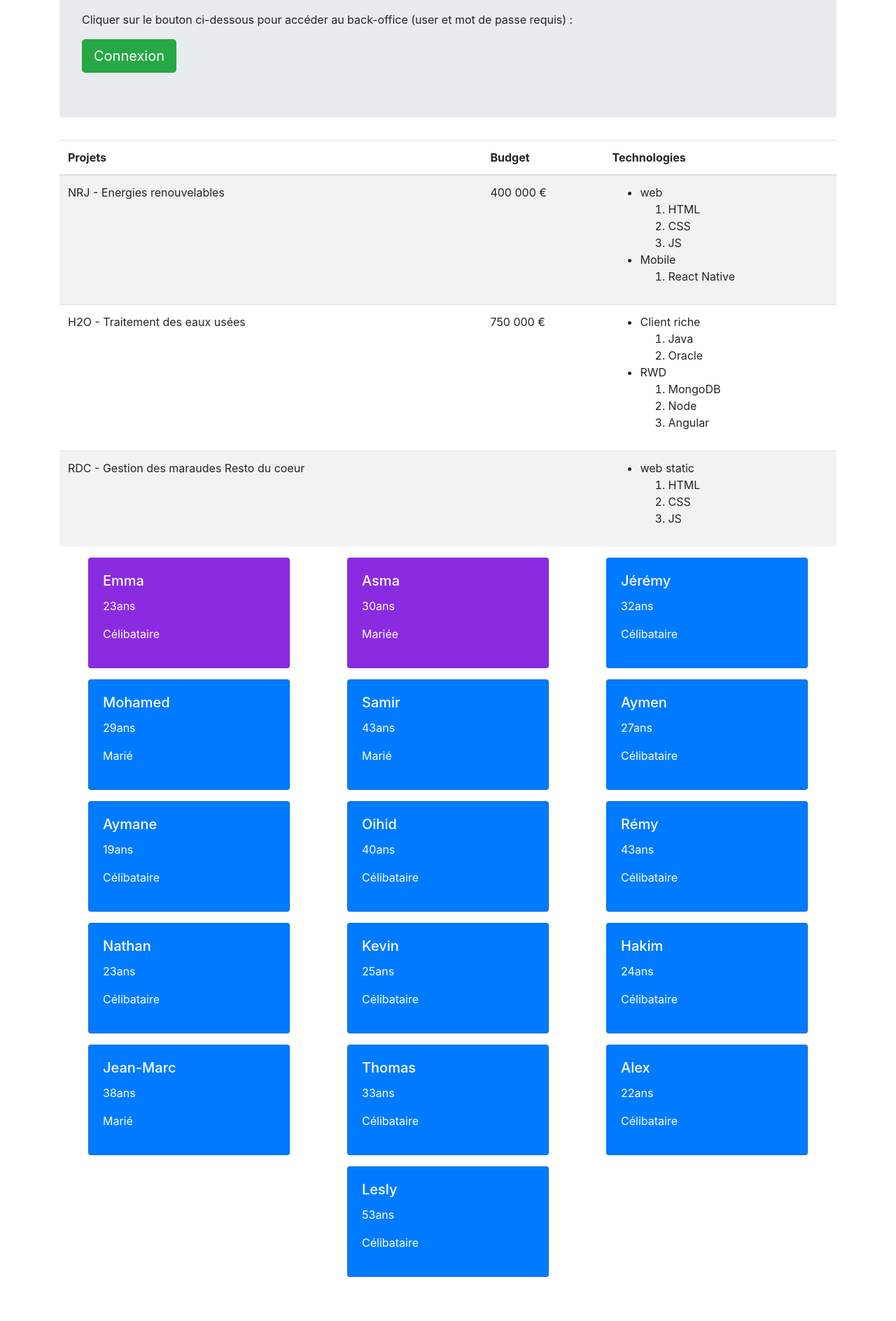
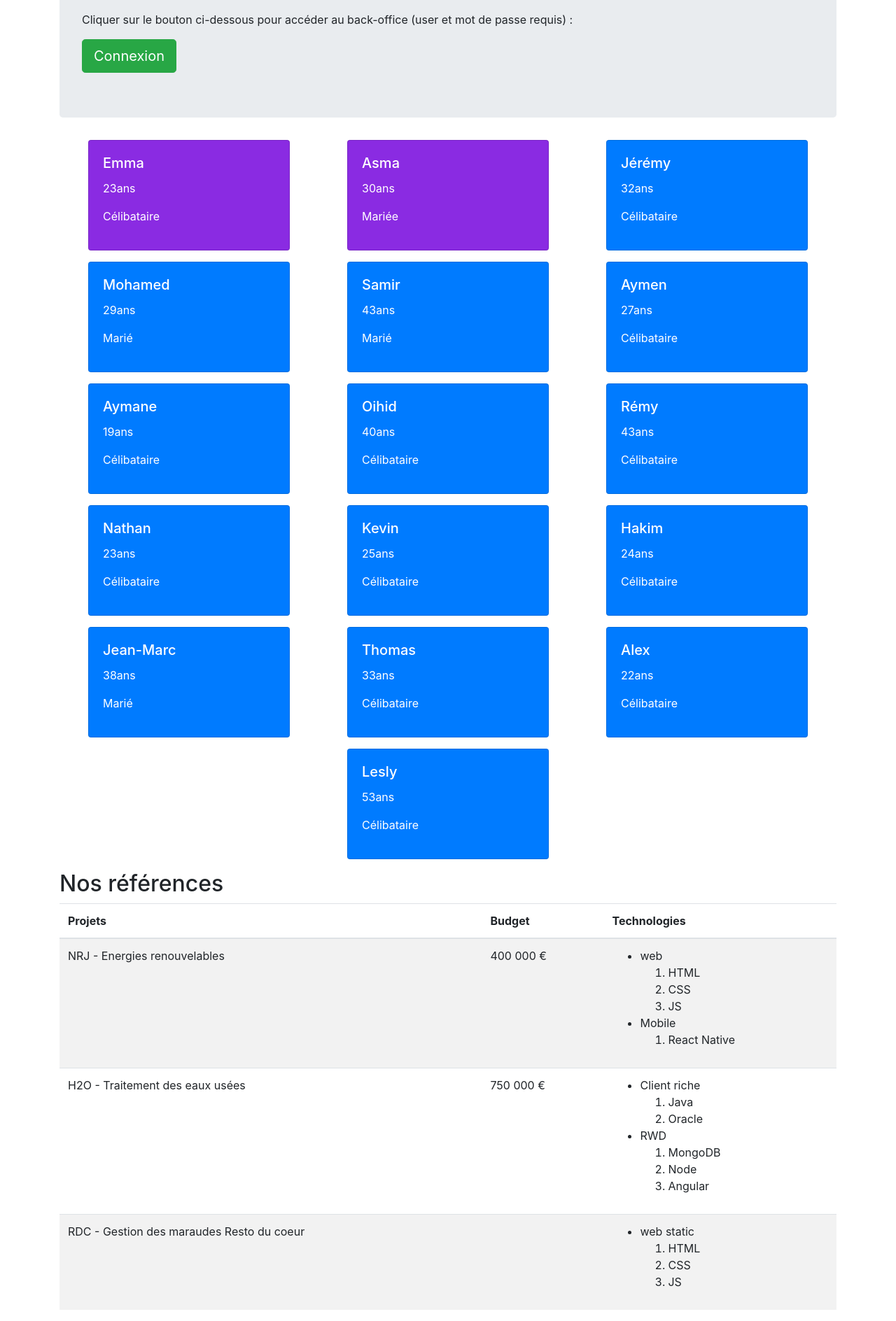
Before and after one commit to nbertrac/colombe, a PHP site: page / in a window 1280 px wide. Shown: the part 232-2120 px from the top of the page at 70% size. Before the commit the page ends 2057 px from the top, so only its background shows below. Run offline with PHP 8.4, Linux system fonts and the light colour scheme.

Commit message:
dldhfmfmgg

```diff
--- a/cp7/index.php
+++ b/cp7/index.php
@@ -21,9 +21,6 @@
         <p>Cliquer sur le bouton ci-dessous pour accéder au back-office (user et mot de passe requis) :</p>
         <a class="btn btn-success btn-lg" href="#" role="button">Connexion</a>
     </div>
-    <?php
-    include_once('projects.php');
-    ?>
     <section id="team" class="d-flex justify-content-around flex-wrap">
         <?php
             $html='';
@@ -41,5 +38,13 @@
             };
             echo $html;
         ?>
+    </section>
+
+    <h2>Nos références</h2>
+    <section id='projects'>
+    <?php
+    include_once('projects.php');
+    ?>
+    </section>
 </body>
 </html>
```
